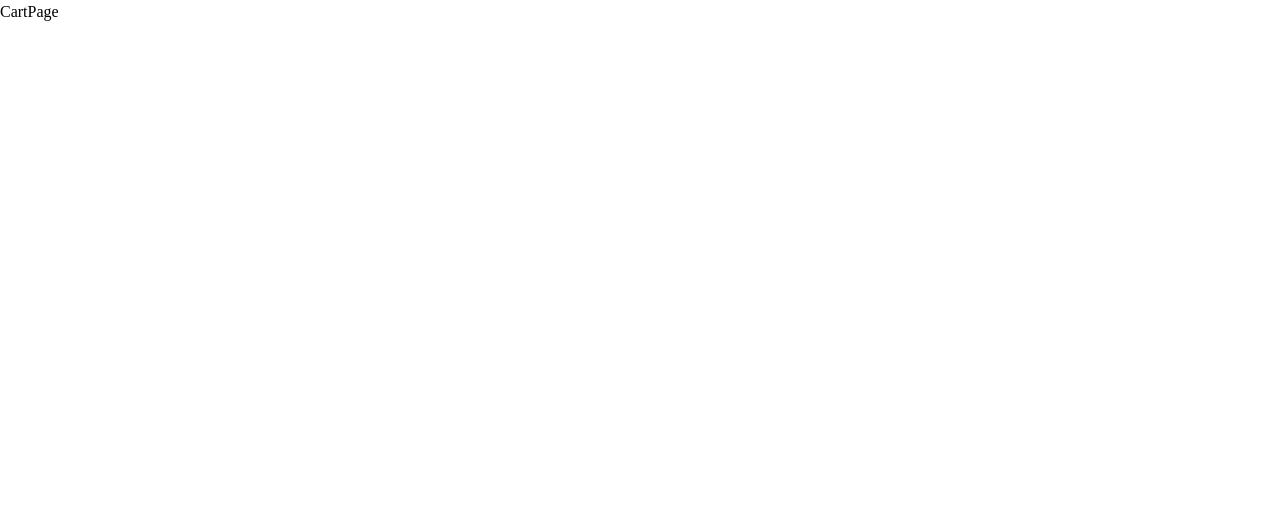
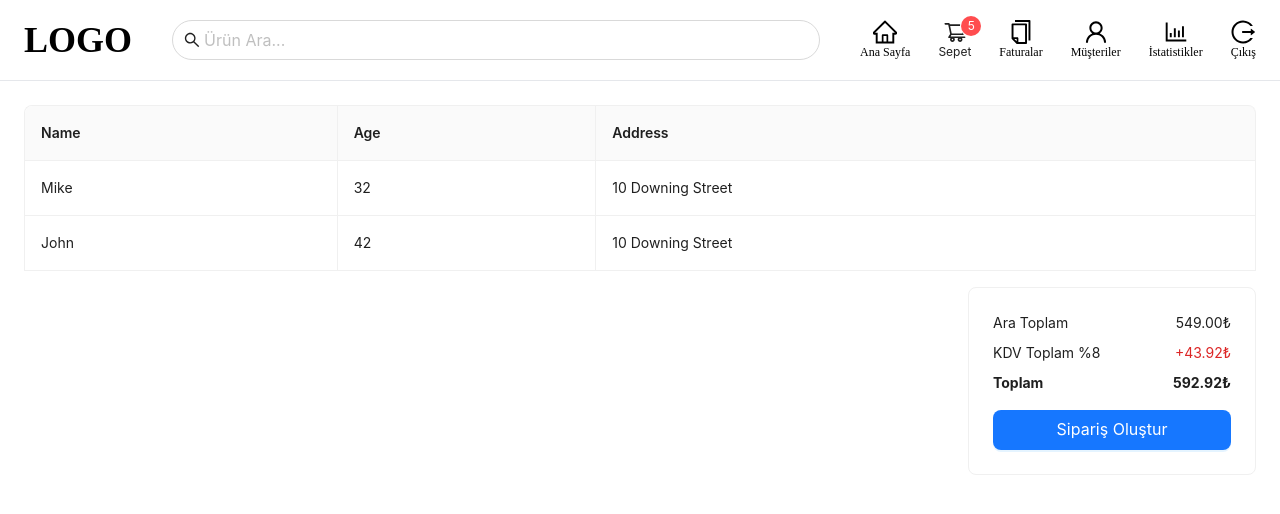
Before and after one commit to dilayuluerguven/posApplication, a React (Create React App) app in the folder posApplication/client/: page /cart in a window 1280 px wide. Shown: the top 514 px of the page. Built offline with nearby package versions, Linux system fonts and the light colour scheme.

Commit message:
CartPage updated and invoice creation support added

```diff
--- /dev/null
+++ b/posApplication/client/src/components/cart/CreateBill.jsx
@@ -0,0 +1,30 @@
+import { Form, Input, Modal, Select } from "antd";
+
+const CreateBill = ({ isModalOpen, setIsModalOpen }) => {
+  return (
+    <Modal
+      title="Fatura Oluştur"
+      open={isModalOpen}
+      footer={false}
+      onCancel={() => setIsModalOpen(false)}
+    >
+        <Form layout={"vertical"}>
+            <Form.Item label="Müşteri Adı" rules={[{required:true}]}>
+                <Input placeholder="Bir Müşteri Adı Yazınız"/>
+            </Form.Item>
+            <Form.Item label="Telefon Numarası" rules={[{required:true}]}>
+                <Input placeholder="Bir Telefon Numarası Giriniz"/>
+            </Form.Item>
+            <Form.Item label="Ödeme Yöntemi" rules={[{required:true}]}>
+                <Select placeholder="Bir Ödeme Yöntemi Seçiniz">
+                    <Select.Option value="Nakit">Nakit</Select.Option>
+                    <Select.Option value="Kredi Kartı">Kredi Kartı</Select.Option>
+
+                </Select>
+            </Form.Item>
+        </Form>
+    </Modal>
+  );
+};
+
+export default CreateBill;
--- a/posApplication/client/src/pages/CartPage.jsx
+++ b/posApplication/client/src/pages/CartPage.jsx
@@ -1,8 +1,70 @@
+import { Button, Card, Modal, Table } from "antd";
+import { Header } from "../components/header/Header";
+import { useState } from "react";
+import CreateBill from "../components/cart/CreateBill";
 
 const CartPage = () => {
+
+    const [isModalOpen, setIsModalOpen] = useState(false);
+
+    const dataSource = [
+        {
+          key: '1',
+          name: 'Mike',
+          age: 32,
+          address: '10 Downing Street',
+        },
+        {
+          key: '2',
+          name: 'John',
+          age: 42,
+          address: '10 Downing Street',
+        },
+      ];
+      const columns = [
+        {
+          title: 'Name',
+          dataIndex: 'name',
+          key: 'name',
+        },
+        {
+          title: 'Age',
+          dataIndex: 'age',
+          key: 'age',
+        },
+        {
+          title: 'Address',
+          dataIndex: 'address',
+          key: 'address',
+        },
+      ];
+
   return (
-    <div>CartPage</div>
-  )
-}
+    <>
+        <Header />
+        <div className="px-6 select-none">
+            <Table dataSource={dataSource} columns={columns} bordered pagination={false} />
+            <div className="cart-total flex justify-end mt-4">
+            <Card className="w-72">
+               <div className="flex justify-between">
+                    <span>Ara Toplam</span>
+                    <span>549.00₺</span>
+               </div>
+               <div className="flex justify-between my-2">
+                    <span>KDV Toplam %8</span>
+                    <span className="text-red-600">+43.92₺</span>
+               </div>
+               <div className="flex justify-between">
+                    <b>Toplam</b>
+                    <b>592.92₺</b>
+               </div>
+               <Button onClick={()=>setIsModalOpen(true)} className="mt-4 w-full" size="large" type="primary">Sipariş Oluştur</Button>
+            </Card>
+            </div>
+        </div>
+        <CreateBill isModalOpen={isModalOpen} setIsModalOpen={setIsModalOpen}/>
+    </>
+  );
+};
 
-export default CartPage
+export default CartPage;
```
